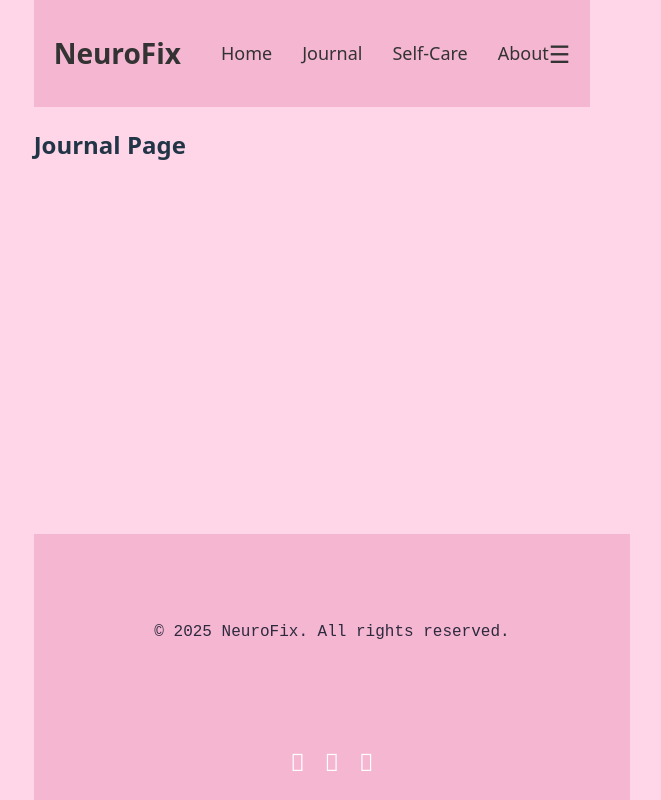
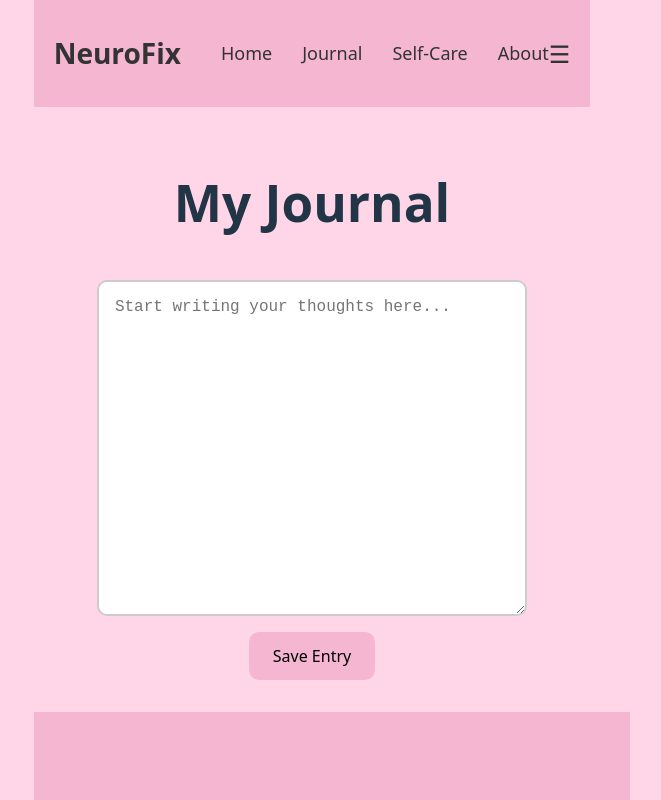
Before and after one commit to Pratiti-paul/Neurofix_final, a React (Vite) app: page /journal in a window 1280 px wide. Shown: the top 800 px of the page, without its empty margins (328-989 px from the left). Built offline with nearby package versions, Linux system fonts and the light colour scheme.

Commit message:
added journal page-writing pad

```diff
--- a/src/components/journal/journal.css
+++ b/src/components/journal/journal.css
@@ -0,0 +1,30 @@
+.journal-container {
+    padding: 2rem;
+    display: flex;
+    flex-direction: column;
+    align-items: center;
+  }
+
+  .journal-textarea {
+    width: 80%;
+    height: 300px;
+    padding: 1rem;
+    margin: 1rem 0;
+    font-size: 1rem;
+    border: 2px solid #ccc;
+    border-radius: 10px;
+    resize: vertical;
+  }
+
+  .journal-buttons button {
+    background-color: #f5b6d1;
+    border: none;
+    padding: 0.8rem 1.5rem;
+    border-radius: 10px;
+    font-size: 1rem;
+    cursor: pointer;
+  }
+
+  .journal-buttons button:hover {
+    background-color: #f290b7;
+  }
--- a/src/components/journal/journal.jsx
+++ b/src/components/journal/journal.jsx
@@ -1,11 +1,48 @@
 import { Link } from 'react-router-dom';
 
+// function Journal() {
+//     return (
+//       <div>
+//         <h2>Journal Page</h2>
+//       </div>
+//     );
+//   }
+
+import React, { useState } from "react";
+import "./journal.css";
+
 function Journal() {
-    return (
-      <div>
-        <h2>Journal Page</h2>
+  const [entry, setEntry] = useState("");
+
+  const handleChange = (e) => {
+    setEntry(e.target.value);
+  };
+
+  const handleSave = () => {
+    if (entry.trim() !== "") {
+      // Save to localStorage (temporary storage in browser)
+      const previousEntries = JSON.parse(localStorage.getItem("journalEntries")) || [];
+      const newEntries = [...previousEntries, { text: entry, date: new Date().toLocaleString() }];
+      localStorage.setItem("journalEntries", JSON.stringify(newEntries));
+      alert("Entry saved!");
+      setEntry(""); // Clear the textarea
+    }
+  };
+
+  return (
+    <div className="journal-container">
+      <h1>My Journal</h1>
+      <textarea
+        value={entry}
+        onChange={handleChange}
+        placeholder="Start writing your thoughts here..."
+        className="journal-textarea"
+      />
+      <div className="journal-buttons">
+        <button onClick={handleSave}>Save Entry</button>
       </div>
-    );
-  }
+    </div>
+  );
+}
 
-  export default Journal;
+export default Journal;
```
